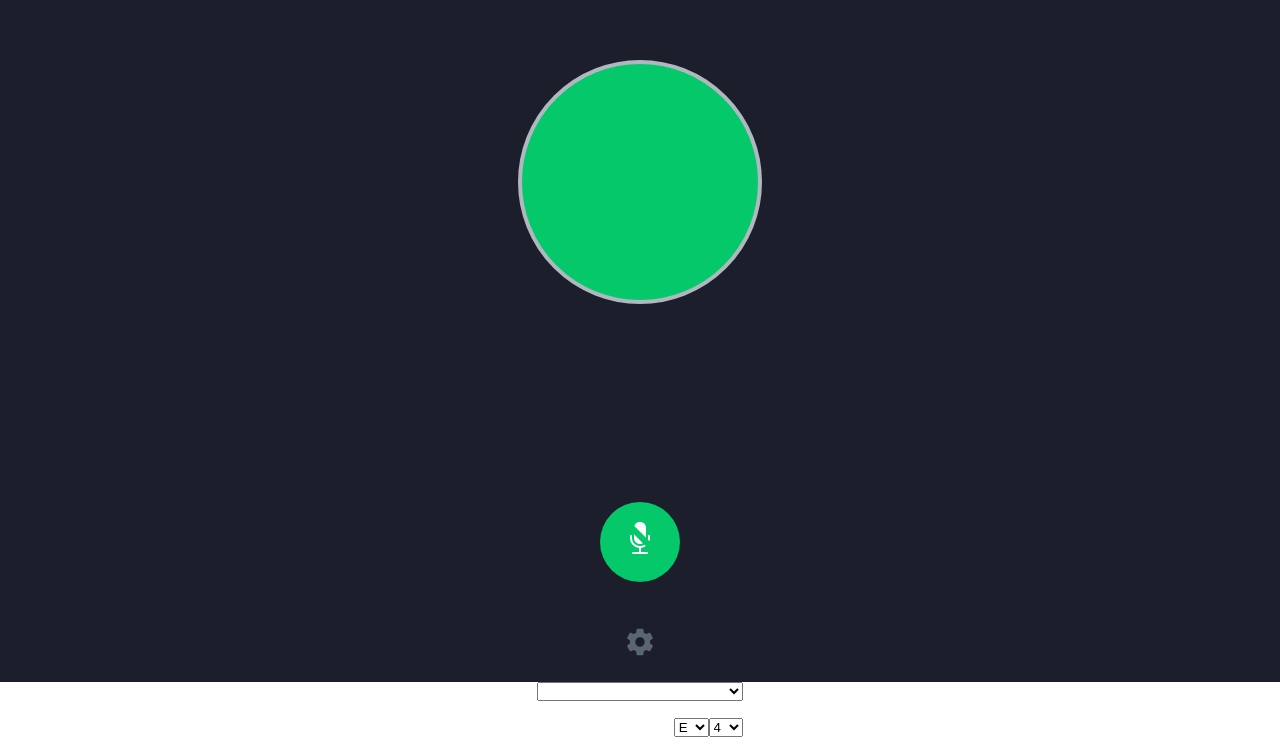
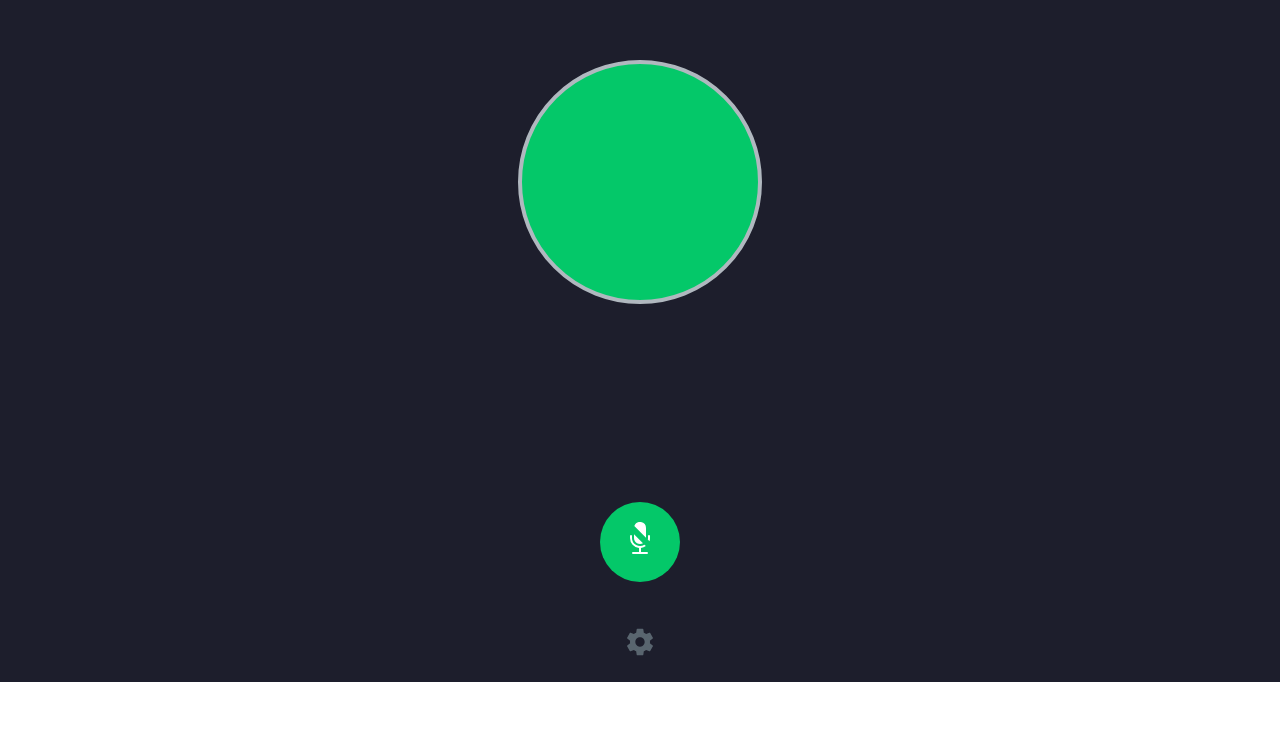
Before and after one commit to ananthsridhar/carnatic-tuner, a React (Create React App) app: page / in a window 1280 px wide. Shown: the part 118-871 px from the top of the page. After the commit the page ends 800 px from the top, so only its background shows below. Built offline with nearby package versions, Linux system fonts and the light colour scheme.

Commit message:
Fix for Settings Bug

```diff
--- a/src/components/TunerComponent.js
+++ b/src/components/TunerComponent.js
@@ -218,13 +218,12 @@ export default function TunerComponent() {
       </div>
       <SettingsButton toggleSetting={setSettings.bind(this, !settings)} />
       <TransitionComponent visible={settings} styles={styles.flexContainer}>
-        <Settings
+      {settings && <Settings
           inputList={audioInputList}
           onInputChange={handleInputChange}
           onBaseChordChange={onBaseChordChange}
-        />
+        />}
       </TransitionComponent>
-
     </div>
   );
 }
```
